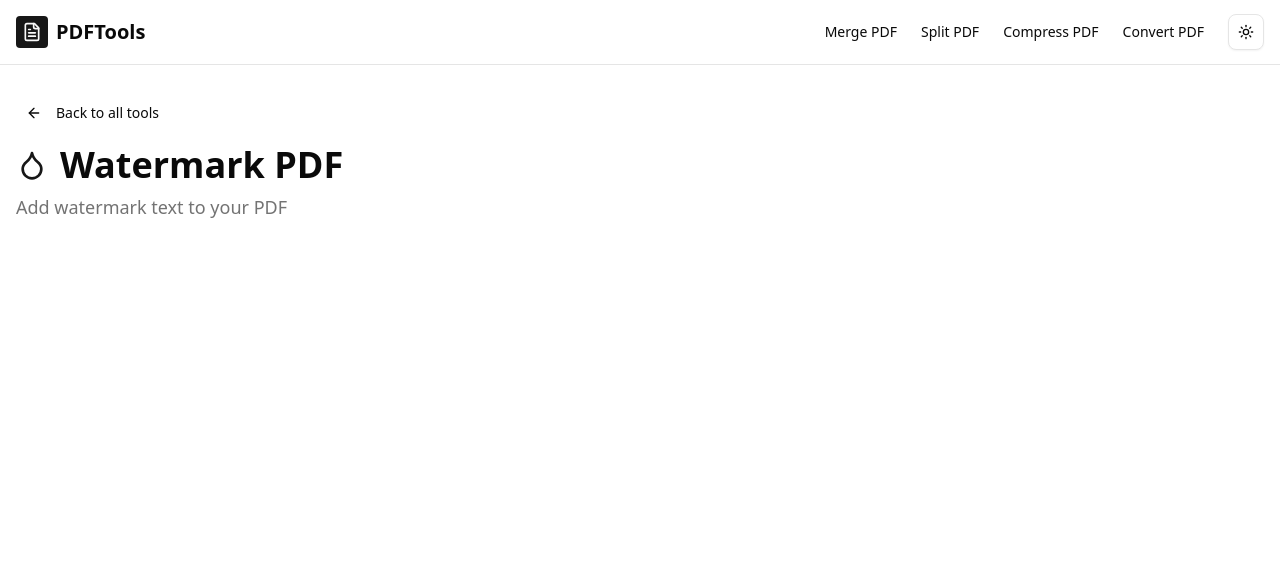
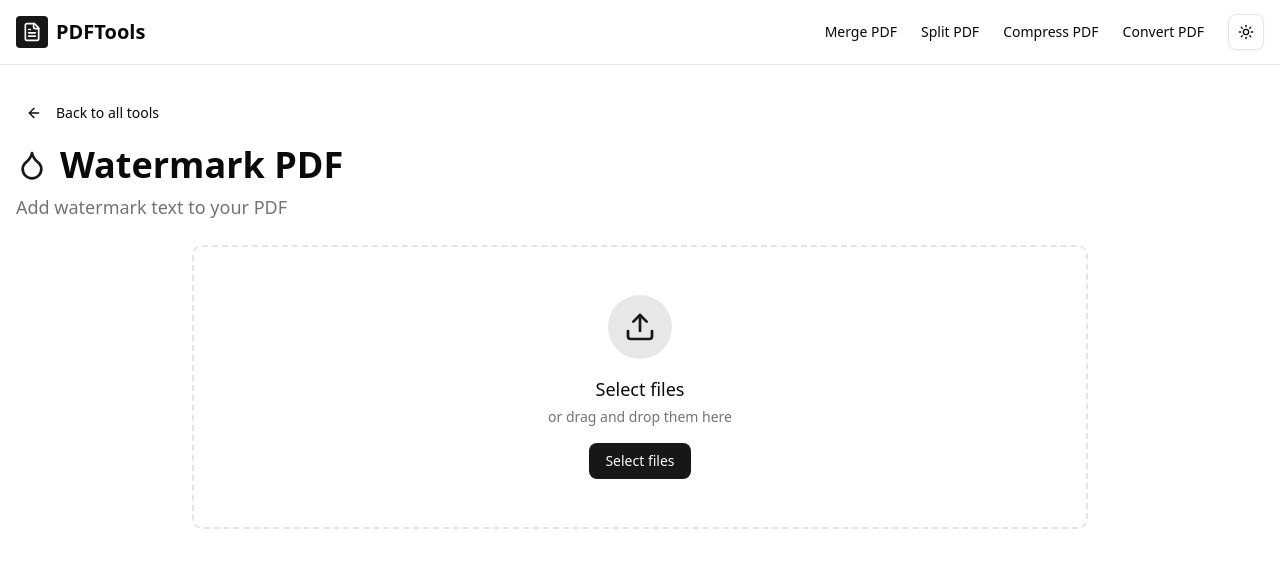
Before and after one commit to peterdinis/PDF-Tools, a Next.js app: page /watermark in a window 1280 px wide. Shown: the top 568 px of the page. Built offline with nearby package versions, Linux system fonts and the light colour scheme.

Commit message:
fix: Add missing showUpload to WatermarkWrapper

```diff
--- a/components/pdfs/watermark/WatermarkWrapper.tsx
+++ b/components/pdfs/watermark/WatermarkWrapper.tsx
@@ -91,6 +91,7 @@ const WatermarkWrapper: FC = () => {
       onFilesChange={setFiles}
       acceptedFileTypes=".pdf"
       maxFiles={1}
+      showUpload={true}
     >
       {files.length > 0 && !processedUrl && (
         <div className="space-y-4">
```
